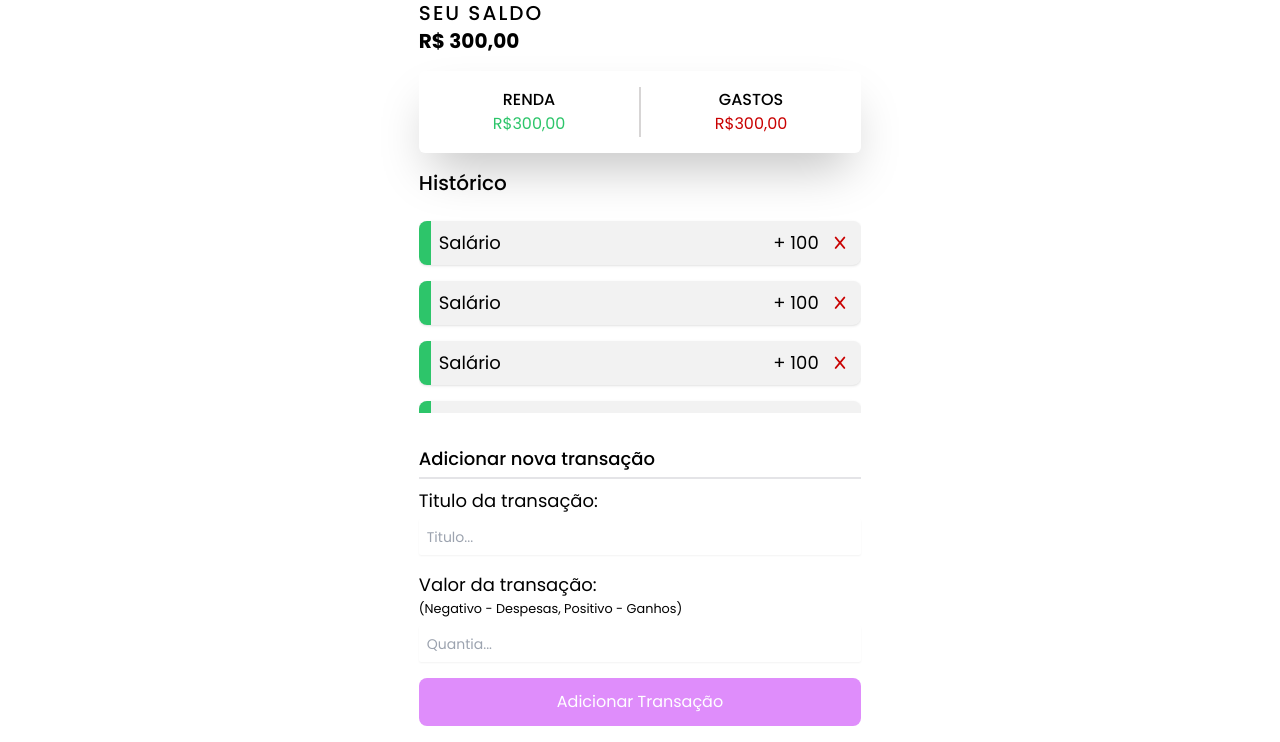
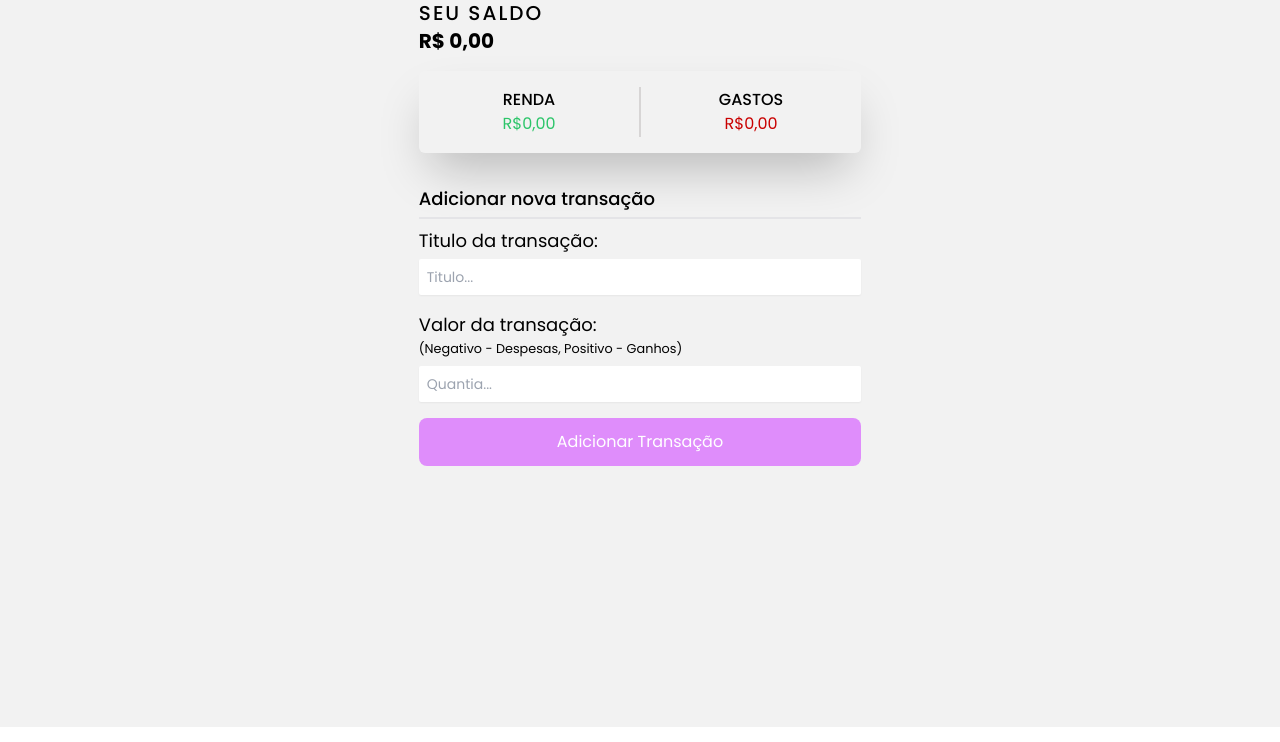
Before and after one commit to William-italia/SpendWiseLy-project, a plain HTML site: page index.html in a window 1280 px wide. Shown: the part 73-815 px from the top of the page. Drawn offline with nearby package versions, Linux system fonts and the light colour scheme.

Commit message:
fix: mudando cor do botao de tema

```diff
--- a/index.html
+++ b/index.html
@@ -40,37 +40,37 @@
 </head>
 
 <body class="font-sans w-screen h-screen">
-    <div id="global-container" class=" transition-colors duration-700 text-black dark:text-white">
-        <div class="container mx-auto sm:w-[500px] px-[1.8rem] py-4 dark:bg-[#0D0D0D]">
+    <div id="global-container"
+        class=" w-screen h-screen bg-light dark:bg-[#0D0D0D] transition-colors duration-700 text-black dark:text-white">
+        <div class="container mx-auto sm:w-[500px] px-[1.8rem] py-4 w-full h-full">
             <div id="menu" class="w-full flex items-center  justify-between">
                 <h2 id="logo" class="font-bold text-3xl">Spend<span class="text-[#DF8DFB]">Wise</span>Ly</h2>
                 <div id="box-theme"
-                    class="bg-[#404040] dark:bg-[#16161D] flex items-center justify-center h-[40px] w-[40px] rounded-xl cursor-pointer">
+                    class="bg-[#404040] dark:bg-zinc-400 flex items-center justify-center h-[40px] w-[40px] rounded-xl cursor-pointer">
                     <img src="./assets/imgs/moon-yellow.svg" alt="box theme">
 
                 </div>
             </div>
             <div class="my-4">
                 <p class="text-xl font-medium tracking-widest">SEU SALDO</p>
-                <p id="balance" class="text-xl font-bold">R$ 300,00</p>
+                <p id="balance" class="text-xl font-bold">R$ 0,00</p>
             </div>
             <div class="flex items-center shadow-2xl py-4 rounded-md dark:bg-[#16161D]">
                 <div class="w-1/2 flex flex-col items-center">
                     <p class="uppercase font-medium">Renda</p>
-                    <p class="text-green-color">R$300,00</p>
+                    <p class="text-green-color">R$0,00</p>
                 </div>
                 <div id="bar"></div>
                 <div class="w-1/2 flex flex-col items-center">
                     <p class="uppercase font-medium">Gastos</p>
-                    <p class="text-red-color">R$300,00</p>
+                    <p class="text-red-color">R$0,00</p>
                 </div>
             </div>
-            <div>
+            <div id="history" class="hidden">
                 <h3 class="my-4 font-medium text-xl">Histórico</h3>
-                <!-- Depois colocar via js o h-270px -->
                 <div class="overflow-auto">
                     <ul id="list" class="flex flex-col space-y-4 mt-2 ">
-                        <li
+                        <!-- <li
                             class="relative flex items-center justify-between  pl-5 pr-4 py-2 text-lg shadow rounded-lg bg-light dark:bg-[#16161D]">
                             Salário
                             <div class="flex flex-row items-center justify-center">
@@ -88,48 +88,9 @@
                                 <button class="remove-item flex"><i
                                         class="fa-solid fa-x text-sm text-red-color"></i></button>
                             </div>
-                            <div class="mark absolute bg-green-color w-3 h-[100%] rounded-l-lg top-0 left-0"></div>
-                        </li>
-                        <li
-                            class="relative flex items-center justify-between  pl-5 pr-4 py-2 text-lg shadow rounded-lg bg-light dark:bg-[#16161D]">
-                            Salário
-                            <div class="flex flex-row items-center justify-center">
-                                <span id="amount" class="mr-4 text-lg">+ 100</span>
-                                <button class="remove-item flex"><i
-                                        class="fa-solid fa-x text-sm text-red-color"></i></button>
-                            </div>
-                            <div class="mark absolute bg-green-color w-3 h-[100%] rounded-l-lg top-0 left-0"></div>
-                        </li>
-                        <li
-                            class="relative flex items-center justify-between  pl-5 pr-4 py-2 text-lg shadow rounded-lg bg-light dark:bg-[#16161D]">
-                            Salário
-                            <div class="flex flex-row items-center justify-center">
-                                <span id="amount" class="mr-4 text-lg">+ 100</span>
-                                <button class="remove-item flex"><i
-                                        class="fa-solid fa-x text-sm text-red-color"></i></button>
-                            </div>
-                            <div class="mark absolute bg-green-color w-3 h-[100%] rounded-l-lg top-0 left-0"></div>
-                        </li>
-                        <li
-                            class="relative flex items-center justify-between  pl-5 pr-4 py-2 text-lg shadow rounded-lg bg-light dark:bg-[#16161D]">
-                            Salário
-                            <div class="flex flex-row items-center justify-center">
-                                <span id="amount" class="mr-4 text-lg">+ 100</span>
-                                <button class="remove-item flex"><i
-                                        class="fa-solid fa-x text-sm text-red-color"></i></button>
-                            </div>
-                            <div class="mark absolute bg-green-color w-3 h-[100%] rounded-l-lg top-0 left-0"></div>
-                        </li>
-                        <li
-                            class="relative flex items-center justify-between  pl-5 pr-4 py-2 text-lg shadow rounded-lg bg-light dark:bg-[#16161D]">
-                            Salário
-                            <div class="flex flex-row items-center justify-center">
-                                <span id="amount" class="mr-4 text-lg">+ 100</span>
-                                <button class="remove-item flex"><i
-                                        class="fa-solid fa-x text-sm text-red-color"></i></button>
-                            </div>
-                            <div class="mark absolute bg-green-color w-3 h-[100%] rounded-l-lg top-0 left-0"></div>
-                        </li>
+                            <div class="mark absolute bg-red-color w-3 h-[100%] rounded-l-lg top-0 left-0"></div>
+                        </li> -->
+
                     </ul>
                 </div>
             </div>
```
